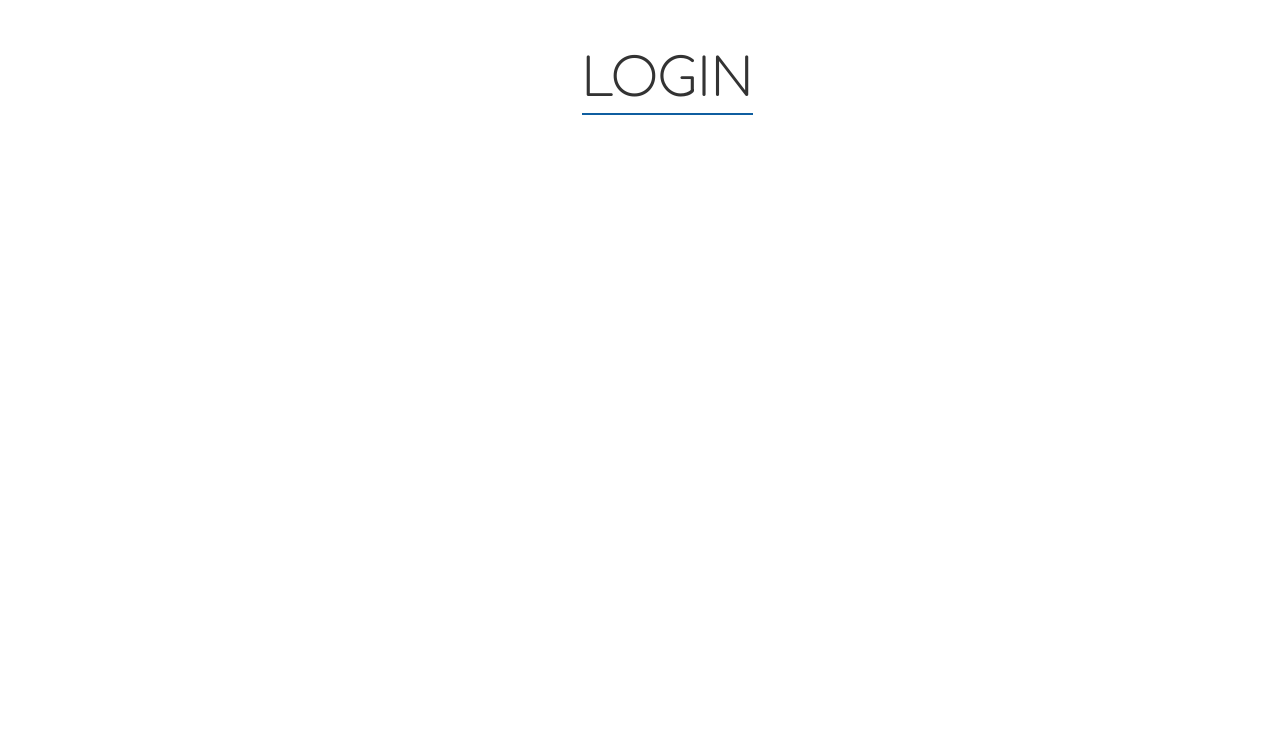
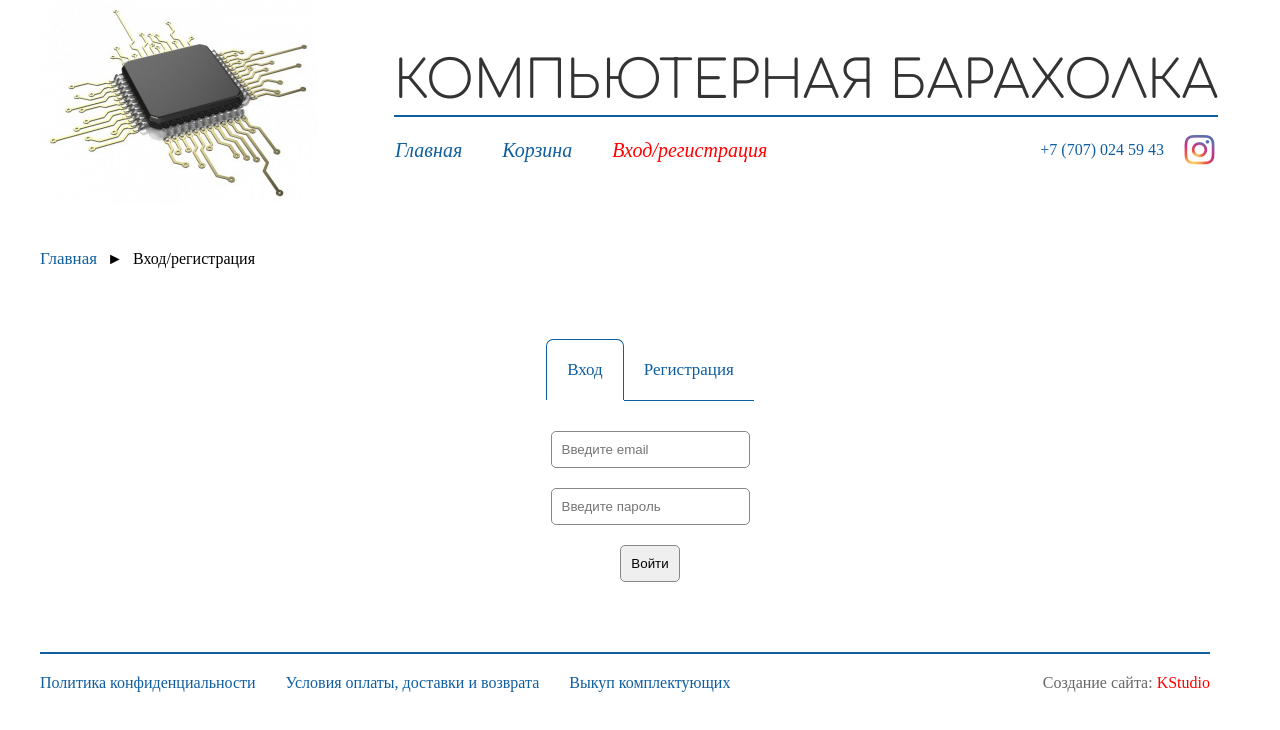
Before and after one commit to andre-korkin/baraxolka, a React (Create React App) app: page /login in a window 1280 px wide. Shown: the top 730 px of the page. Built offline with nearby package versions, Linux system fonts and the light colour scheme.

Commit message:
Login page: init

```diff
--- a/src/main/content.jsx
+++ b/src/main/content.jsx
@@ -1,9 +1,9 @@
 import React from 'react'
 import TiserList from './content/index/tiserList'
 import GoodList from './content/cart/goodList'
+import Login from './content/login/form'
 // import Good from './content/good/good'
 // import Order from './content/order/order'
-// import Login from './content/login/login'
 // import AdminGoodList from './content/admin/index/adminGoodList'
 
 
@@ -12,9 +12,9 @@ const Content = ({ page, ...props }) => {
         <div className="content">
             {page === '/' && <TiserList { ...props } />}
             {page === '/cart' && <GoodList { ...props } />}
+            {page === '/login' && <Login />}
             {/* <Good /> */}
             {/* <Order /> */}
-            {/* <Login /> */}
             {/* <AdminGoodList /> */}
         </div>
     )
--- /dev/null
+++ b/src/main/content/login/form.jsx
@@ -0,0 +1,20 @@
+import React from 'react'
+
+
+const LoginForm = () => {
+    return (
+        <form className='order'>
+            <div className="categories">
+                <ul>
+                    <li className="active">Вход</li>
+                    <li>Регистрация</li>
+                </ul>
+            </div>
+            <input type='text' placeholder='Введите email' />
+            <input type='text' placeholder='Введите пароль' />
+            <button>Войти</button>
+        </form>
+    )
+}
+
+export default LoginForm
--- a/src/main/content/path.jsx
+++ b/src/main/content/path.jsx
@@ -12,7 +12,7 @@ const Path = ({ page }) => {
                 {/* <li className="active">Корзина</li> */}
                 {page === '/cart' && <li className={page === '/cart' ? 'active' : ''}>Корзина</li>}
                 {/* <li>Оформление заказа</li> */}
-                {/* <li className="active">Вход/регистрация</li> */}
+                {page === '/login' && <li className='active'>Вход/регистрация</li>}
             </ul>
         </div>
     )
--- a/src/pages/login.jsx
+++ b/src/pages/login.jsx
@@ -1,9 +1,18 @@
 import React from 'react'
+import Header from '../header'
+import Path from '../main/content/path'
+import Main from '../main'
+import Footer from '../footer'
 
 
 const Login =() => {
     return (
-        <h1>Login</h1>
+        <div className="container">
+            <Header page={'/login'} />
+            <Path page={'/login'} />
+            <Main page={'/login'} />
+            <Footer />
+        </div>
     )
 }
 
```
Also changed, not shown: src/main/content/login/login.jsx (deleted, +0 -20 lines).
